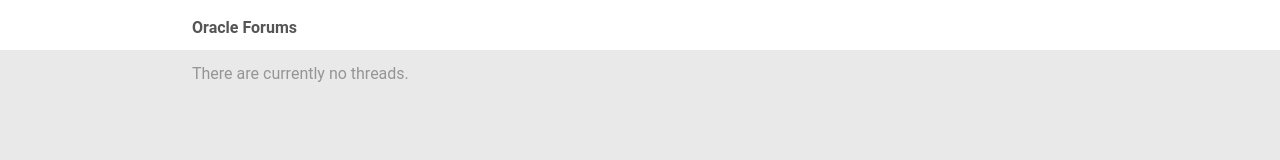
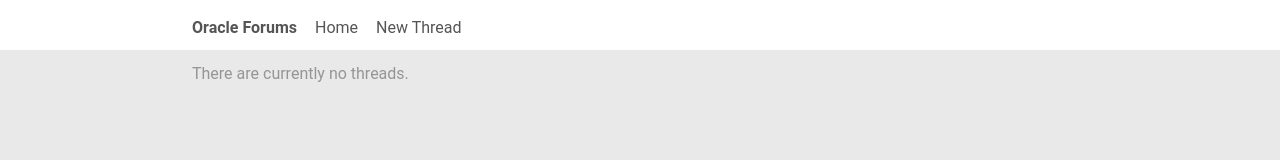
Before and after one commit to naberin/oracle.forums.react-frontend, a React (Create React App) app: page / in a window 1280 px wide. Shown: the top 160 px of the page. Built offline with nearby package versions, Linux system fonts and the light colour scheme.

Commit message:
Added New Thread and Home links

```diff
--- a/src/components/App.css
+++ b/src/components/App.css
@@ -4,10 +4,17 @@
 }
 
 header {
-    padding: 18px 0;
     background-color: #fff;
     height: 50px;
     max-height: 50px;
+    padding: 18px 0;
+}
+header .links > *:not(:last-child) {
+    margin-right: 18px;
+}
+
+.title {
+    font-weight: bolder;
 }
 
 .page {
--- a/src/components/App.js
+++ b/src/components/App.js
@@ -2,6 +2,7 @@ import './App.css';
 import AppHeader from "./AppHeader";
 import Dashboard from "./Dashboard";
 import Thread from "./Thread";
+import NewThread from "./NewThread";
 
 import {Route, Routes} from "react-router-dom";
 
@@ -12,7 +13,8 @@ function App() {
         <main className={"flex-grow-8"}>
             <Routes>
                 <Route path={"/"} element={ <Dashboard/> }/>
-                <Route path={"/threads/:id"} element={ <Thread/> }/>
+                <Route path={"/submit"} element={ <NewThread/> }/>
+                <Route path={"/user/:id"} element={ <Thread/> }/>
             </Routes>
         </main>
 
--- a/src/components/AppHeader.js
+++ b/src/components/AppHeader.js
@@ -1,12 +1,17 @@
 import Container from "./Container";
+import {Link, useLocation} from "react-router-dom";
 
-const component = function(props) {
+const Component = function(props) {
+    let location = useLocation();
+
     return (
         <header>
             <Container classes={"flex flex-row flex-justify-between"}>
 
-                <div>
-                    <h2>Oracle Forums</h2>
+                <div className={"links flex flex-row"}>
+                    <h2 className={"title"}>Oracle Forums</h2>
+                    <Link to={"/"} className={"app-button"}>Home</Link>
+                    <Link to={"submit"} className={"app-button"}>New Thread</Link>
                 </div>
 
                 <div/>
@@ -16,4 +21,4 @@ const component = function(props) {
     )
 }
 
-export default component;
+export default Component;
--- /dev/null
+++ b/src/components/NewThread/index.js
@@ -0,0 +1,13 @@
+import React from "react";
+
+class Component extends React.Component {
+    render() {
+        return (
+            <section className={"page"}>
+
+            </section>
+        );
+    }
+}
+
+export default Component;
--- a/src/index.css
+++ b/src/index.css
@@ -22,6 +22,11 @@ html, body, #root {
 h1, h2, h3, h4, h5, h6 {
     margin: 0;
     padding: 0;
+}
+
+a, a:visited {
+    text-decoration: none;
+    color: inherit;
 }
 
 .flex {
```
